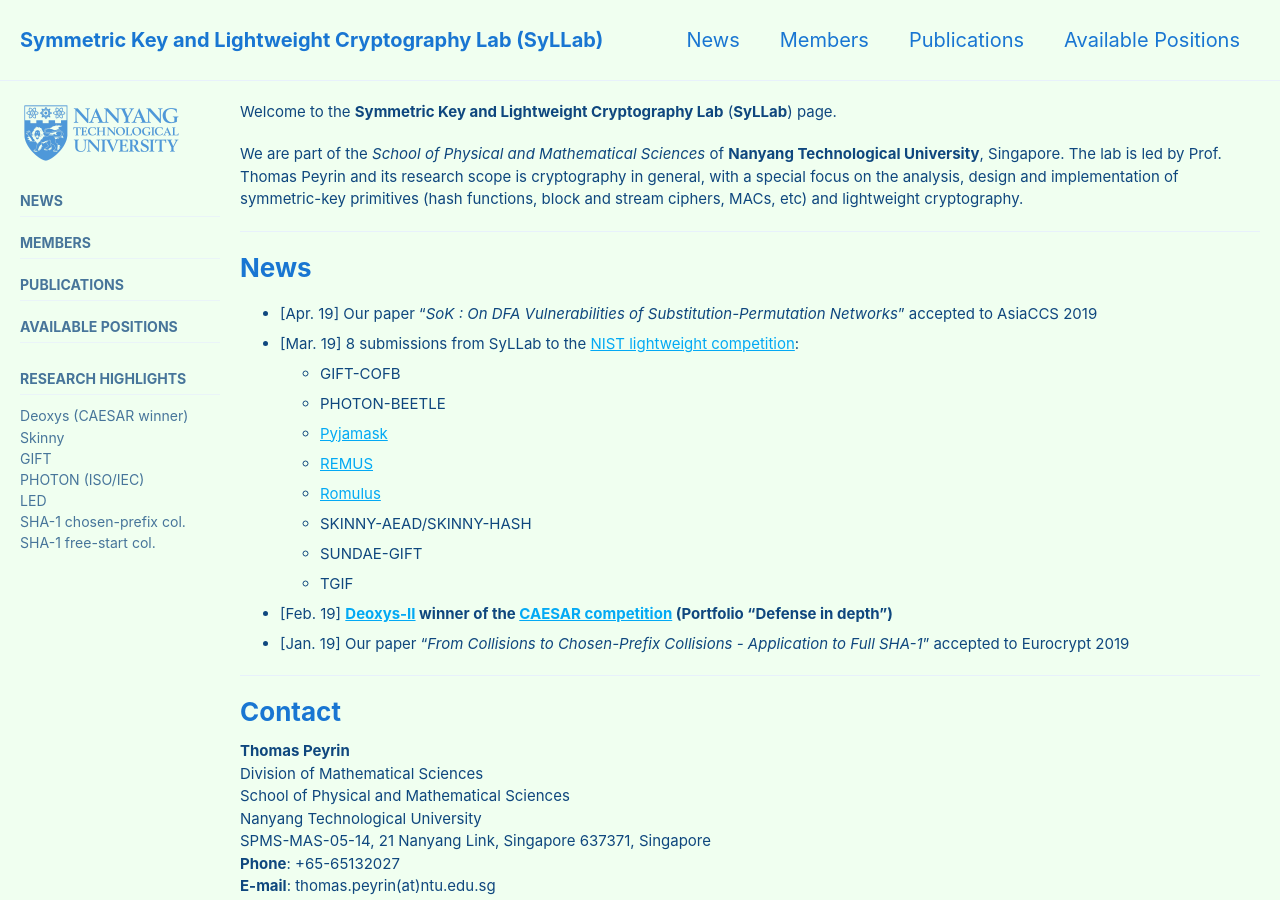
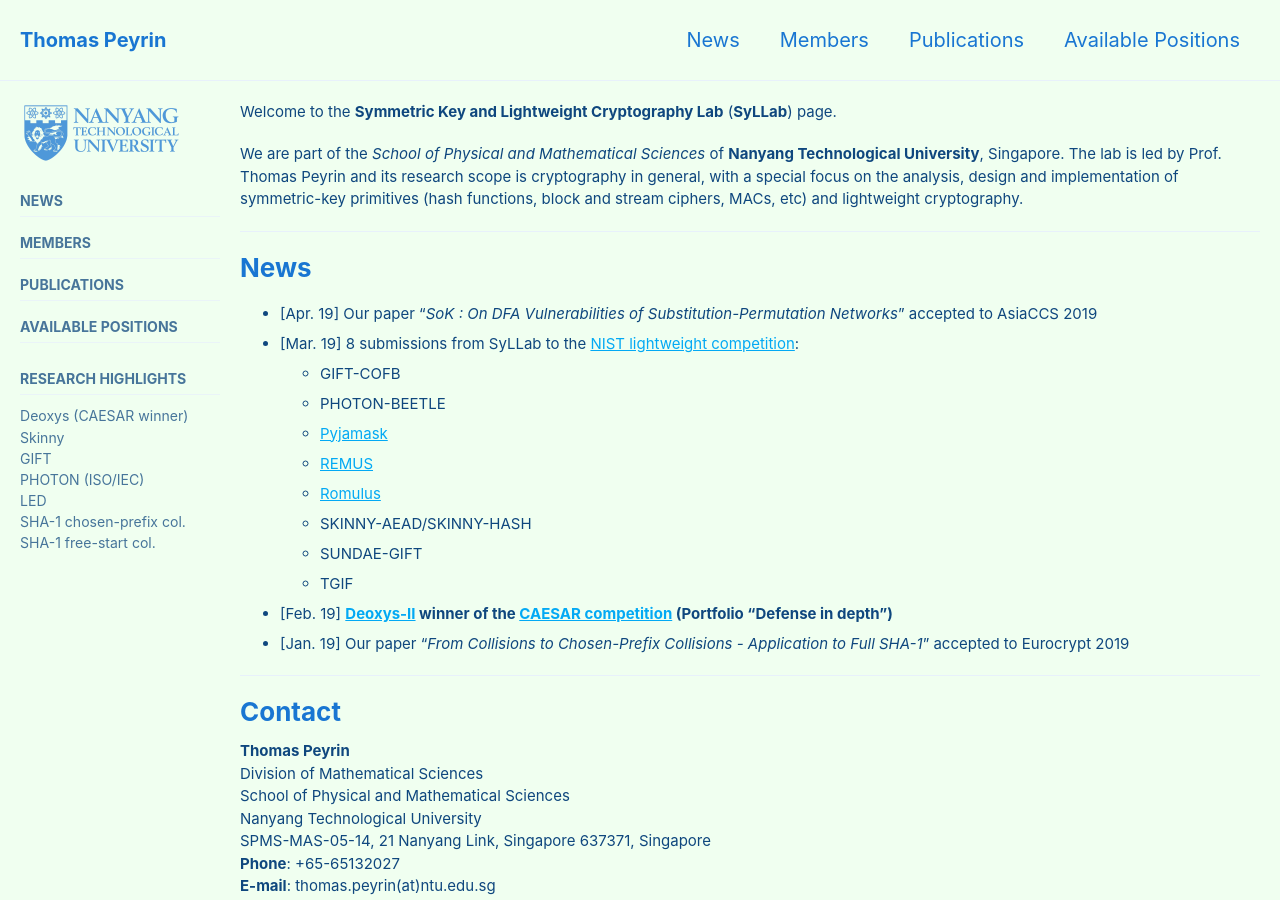
Before and after one commit to thomaspeyrin/web, a Jekyll site: the page built from index.md, in a window 1280 px wide and 900 px high. Built offline with Jekyll 4.4.1, drawn with Linux system fonts in a browser that asks for light colours; cached includes are drawn as plain includes; nearby versions of some CDN libraries.

Commit message:
Update _config.yml

```diff
--- a/_config.yml
+++ b/_config.yml
@@ -17,13 +17,13 @@ minimal_mistakes_skin    : "aqua" # "air", "aqua", "contrast", "dark", "dirt", "
 
 # Site Settings
 locale                   : "en-US"
-title                    : "Symmetric Key and Lightweight Cryptography Lab (SyLLab)"
+title                    : "Thomas Peyrin"
 title_separator          : "-"
 name                     : "Thomas Peyrin"
-description              : "The website of the Symmetric Key and Lightweight Cryptography Lab (SyLLab) in NTU, Singapore"
-url                      : "https://syllab-ntu.github.io" # the base hostname & protocol for your site e.g. "https://mmistakes.github.io"
-baseurl                  : "/syllab" # the subpath of your site, e.g. "/blog"
-repository               : "syllab-ntu/syllab" # GitHub username/repo-name e.g. "mmistakes/minimal-mistakes"
+description              : "The research website of Thomas Peyrin"
+url                      : "https://thomaspeyrin.github.io/" # the base hostname & protocol for your site e.g. "https://mmistakes.github.io"
+baseurl                  : "/web" # the subpath of your site, e.g. "/blog"
+repository               : "thomaspeyrin/web/" # GitHub username/repo-name e.g. "mmistakes/minimal-mistakes"
 //teaser                   : "/assets/images/ntu-logo-blue-transparent.png" # path of fallback teaser image, e.g. "/assets/images/500x300.png"
 //logo                     : "/assets/images/ntu-logo-blue-transparent.png" # path of logo image to display in the masthead, e.g. "/assets/images/88x88.png"
 masthead_title           : # overrides the website title displayed in the masthead, use " " for no title
@@ -99,9 +99,9 @@ social:
 
 # Analytics
 analytics:
-  provider               : "google" # false (default), "google", "google-universal", "custom"
+  provider               :  # false (default), "google", "google-universal", "custom"
   google:
-    tracking_id          : "UA-7981081-8"
+    tracking_id          :
     anonymize_ip         : # true, false (default)
 
 
```
